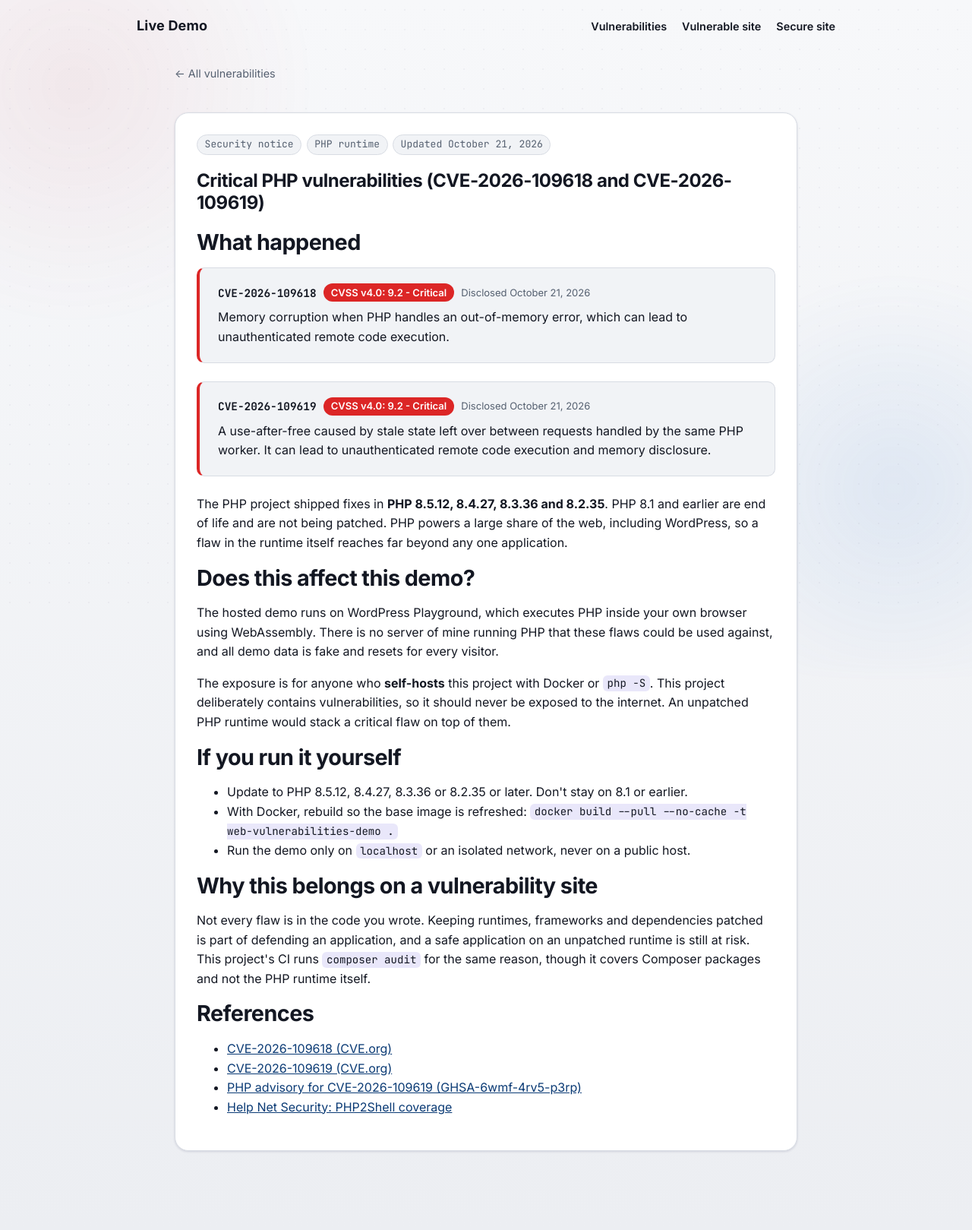
After one commit to Jayden-Burrows/web-vulnerabilities-demo, a PHP site: page /vulnerabilities/php-advisory.php in a window 1280 px wide. The commit adds this page. Shown: the whole page at 76% size. Run offline with PHP 8.4, Linux system fonts and the light colour scheme.

Commit message:
Adding a notice for the recent PHP vulnerabilities announced

```diff
--- /dev/null
+++ b/vulnerabilities/php-advisory.php
@@ -0,0 +1,88 @@
+<!DOCTYPE html>
+<html lang="en">
+
+<head>
+    <meta charset="utf-8">
+    <meta name="viewport" content="width=device-width, initial-scale=1, viewport-fit=cover">
+    <title>PHP Security Notice | Live Demo</title>
+    <link rel="stylesheet" href="/style.css">
+</head>
+
+<body class="theme-home">
+    <header class="home-bar">
+        <a class="brand" href="/">Live Demo</a>
+        <nav>
+            <a href="/vulnerabilities/">Vulnerabilities</a>
+            <a href="/vulnerable/index.php">Vulnerable site</a>
+            <a href="/safe/index.php">Secure site</a>
+        </nav>
+    </header>
+
+    <main class="learn">
+        <p class="vuln-breadcrumb"><a href="/vulnerabilities/">&larr; All vulnerabilities</a></p>
+
+        <section class="vuln-section">
+            <div class="tags"><span class="tag">Security notice</span><span class="tag">PHP runtime</span><span
+                    class="tag">Updated October 21, 2026</span></div>
+            <h1>Critical PHP vulnerabilities (CVE-2026-109618 and CVE-2026-109619)</h1>
+
+            <h2>What happened</h2>
+            <div class="cve-box">
+                <div class="cve-box-head">
+                    <span class="cve-id">CVE-2026-109618</span>
+                    <span class="cve-badge">CVSS v4.0: 9.2 - Critical</span>
+                    <span class="cve-meta">Disclosed October 21, 2026</span>
+                </div>
+                <p>Memory corruption when PHP handles an out-of-memory error, which can lead to unauthenticated remote
+                    code execution.</p>
+            </div>
+            <div class="cve-box">
+                <div class="cve-box-head">
+                    <span class="cve-id">CVE-2026-109619</span>
+                    <span class="cve-badge">CVSS v4.0: 9.2 - Critical</span>
+                    <span class="cve-meta">Disclosed October 21, 2026</span>
+                </div>
+                <p>A use-after-free caused by stale state left over between requests handled by the same PHP worker. It
+                    can lead to unauthenticated remote code execution and memory disclosure.</p>
+            </div>
+            <p>The PHP project shipped fixes in <strong>PHP 8.5.12, 8.4.27, 8.3.36 and 8.2.35</strong>. PHP 8.1 and
+                earlier are end of life and are not being patched. PHP powers a large share of the web, including
+                WordPress, so a flaw in the runtime itself reaches far beyond any one application.</p>
+
+            <h2>Does this affect this demo?</h2>
+            <p>The hosted demo runs on WordPress Playground, which executes PHP inside your own browser using
+                WebAssembly. There is no server of mine running PHP that these flaws could be used against, and all
+                demo data is fake and resets for every visitor.</p>
+            <p>The exposure is for anyone who <strong>self-hosts</strong> this project with Docker or
+                <code>php -S</code>. This project deliberately contains vulnerabilities, so it should never be exposed
+                to the internet. An unpatched PHP runtime would stack a critical flaw on top of them.</p>
+
+            <h2>If you run it yourself</h2>
+            <ul>
+                <li>Update to PHP 8.5.12, 8.4.27, 8.3.36 or 8.2.35 or later. Don't stay on 8.1 or earlier.</li>
+                <li>With Docker, rebuild so the base image is refreshed:
+                    <code>docker build --pull --no-cache -t web-vulnerabilities-demo .</code></li>
+                <li>Run the demo only on <code>localhost</code> or an isolated network, never on a public host.</li>
+            </ul>
+
+            <h2>Why this belongs on a vulnerability site</h2>
+            <p>Not every flaw is in the code you wrote. Keeping runtimes, frameworks and dependencies patched is part
+                of defending an application, and a safe application on an unpatched runtime is still at risk. This
+                project's CI runs <code>composer audit</code> for the same reason, though it covers Composer
+                packages and not the PHP runtime itself.</p>
+
+            <h2>References</h2>
+            <ul>
+                <li><a href="https://www.cve.org/CVERecord?id=CVE-2026-109618">CVE-2026-109618 (CVE.org)</a></li>
+                <li><a href="https://www.cve.org/CVERecord?id=CVE-2026-109619">CVE-2026-109619 (CVE.org)</a></li>
+                <li><a href="https://github.com/php/php-src/security/advisories/GHSA-6wmf-4rv5-p3rp">PHP advisory for
+                        CVE-2026-109619 (GHSA-6wmf-4rv5-p3rp)</a></li>
+                <li><a href="https://www.helpnetsecurity.com/2026/10/21/php2shell-php-vulnerabilities-patched-cve-2026-109618-cve-2026-109619/">Help
+                        Net Security: PHP2Shell coverage</a></li>
+            </ul>
+        </section>
+    </main>
+    <script src="/js/ui-motion.js"></script>
+</body>
+
+</html>
```
Also changed, not shown: index.php (+7 -0 lines), README.md.
